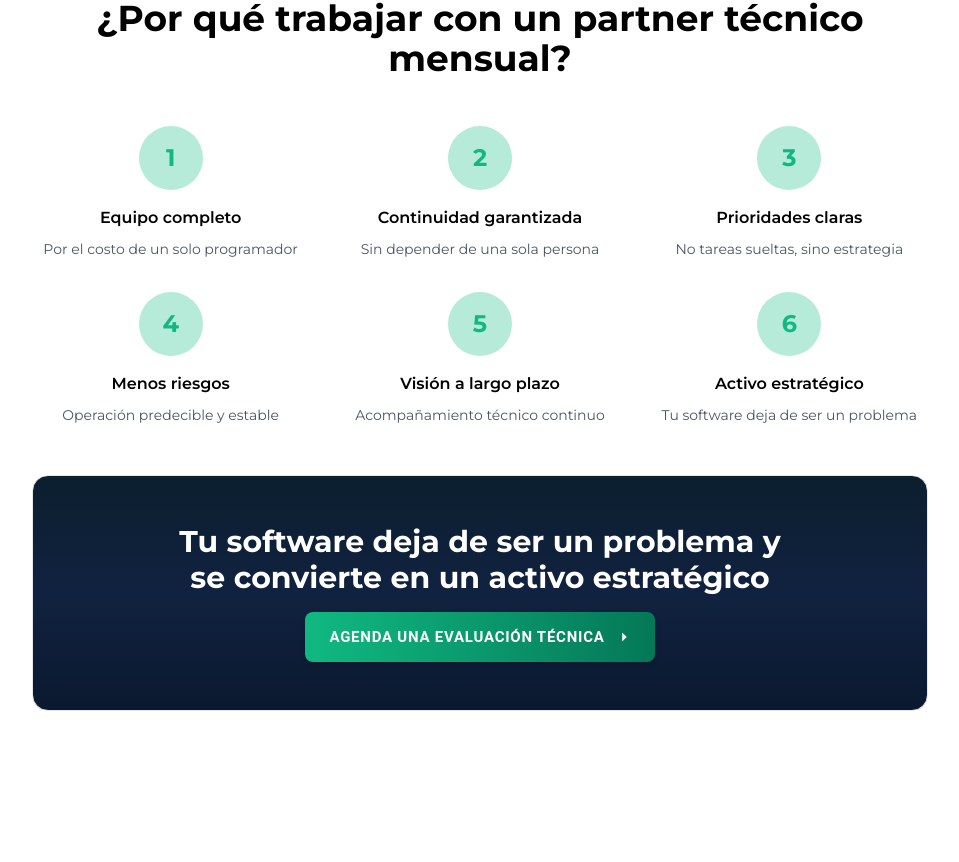
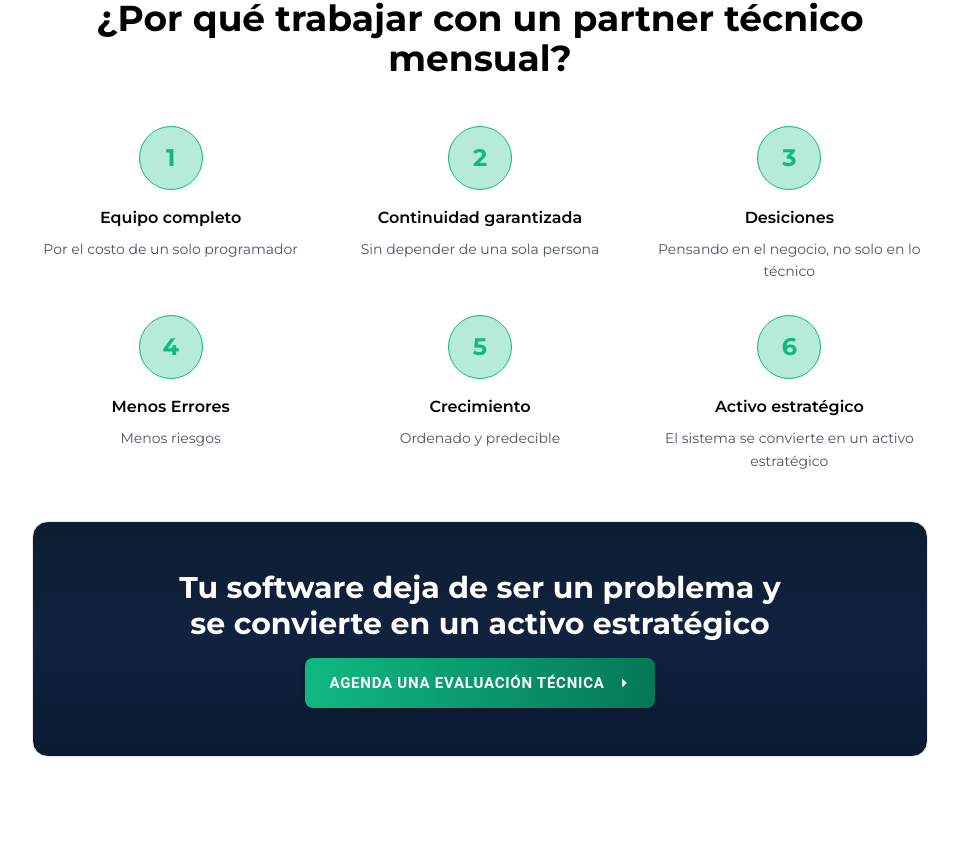
Before and after one commit to edymg/kedevsgl, a Next.js app: page / in a window 1280 px wide. Shown: the part 4157-5019 px from the top of the page, without its empty margins (160-1119 px from the left). Built offline with nearby package versions, Linux system fonts and the light colour scheme.

Commit message:
refactor(BenefitsSection): update benefit titles and descriptions for clarity and relevance

```diff
--- a/src/app/(public)/landing/components/BenefitsSection.tsx
+++ b/src/app/(public)/landing/components/BenefitsSection.tsx
@@ -14,7 +14,7 @@ export function BenefitsSection() {
         <div className="grid md:grid-cols-3 gap-8 mb-12">
           {benefits.map((benefit) => (
             <div key={benefit.number} className="text-center">
-              <div className="w-16 h-16 mx-auto mb-4 rounded-full bg-turqueza-letter-light/30 flex items-center justify-center">
+              <div className="w-16 h-16 mx-auto mb-4 rounded-full bg-turqueza-letter-light/30 flex items-center justify-center border border-turqueza-letter-light">
                 <span className="text-2xl font-bold text-turqueza-letter-light">
                   {benefit.number}
                 </span>
--- a/src/app/(public)/landing/data/benefits.ts
+++ b/src/app/(public)/landing/data/benefits.ts
@@ -11,22 +11,22 @@ export const benefits = [
   },
   {
     number: "3",
-    title: "Prioridades claras",
-    description: "No tareas sueltas, sino estrategia",
+    title: "Desiciones",
+    description: "Pensando en el negocio, no solo en lo técnico",
   },
   {
     number: "4",
-    title: "Menos riesgos",
-    description: "Operación predecible y estable",
+    title: "Menos Errores",
+    description: "Menos riesgos",
   },
   {
     number: "5",
-    title: "Visión a largo plazo",
-    description: "Acompañamiento técnico continuo",
+    title: "Crecimiento",
+    description: "Ordenado y predecible",
   },
   {
     number: "6",
     title: "Activo estratégico",
-    description: "Tu software deja de ser un problema",
+    description: "El sistema se convierte en un activo estratégico",
   },
 ];
```
